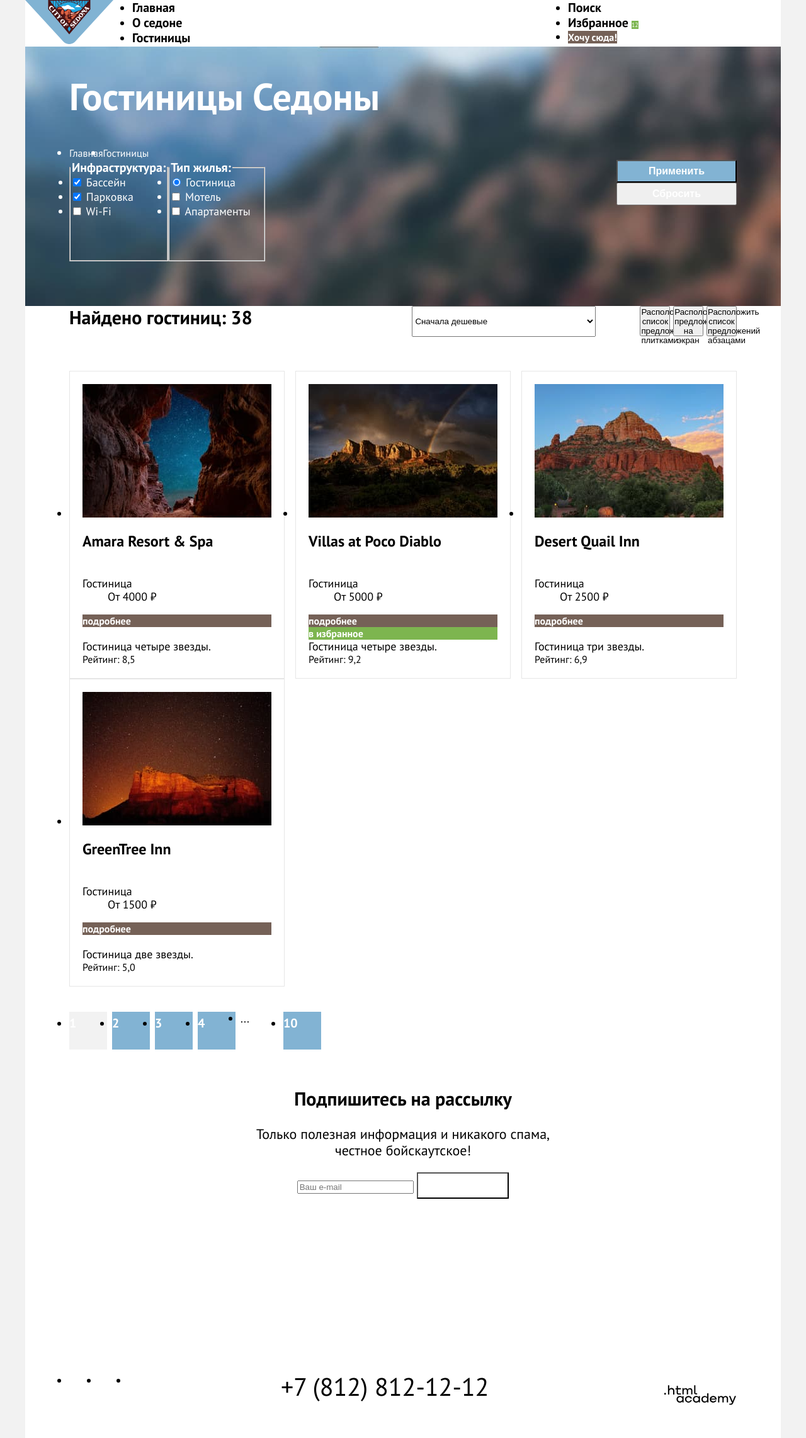
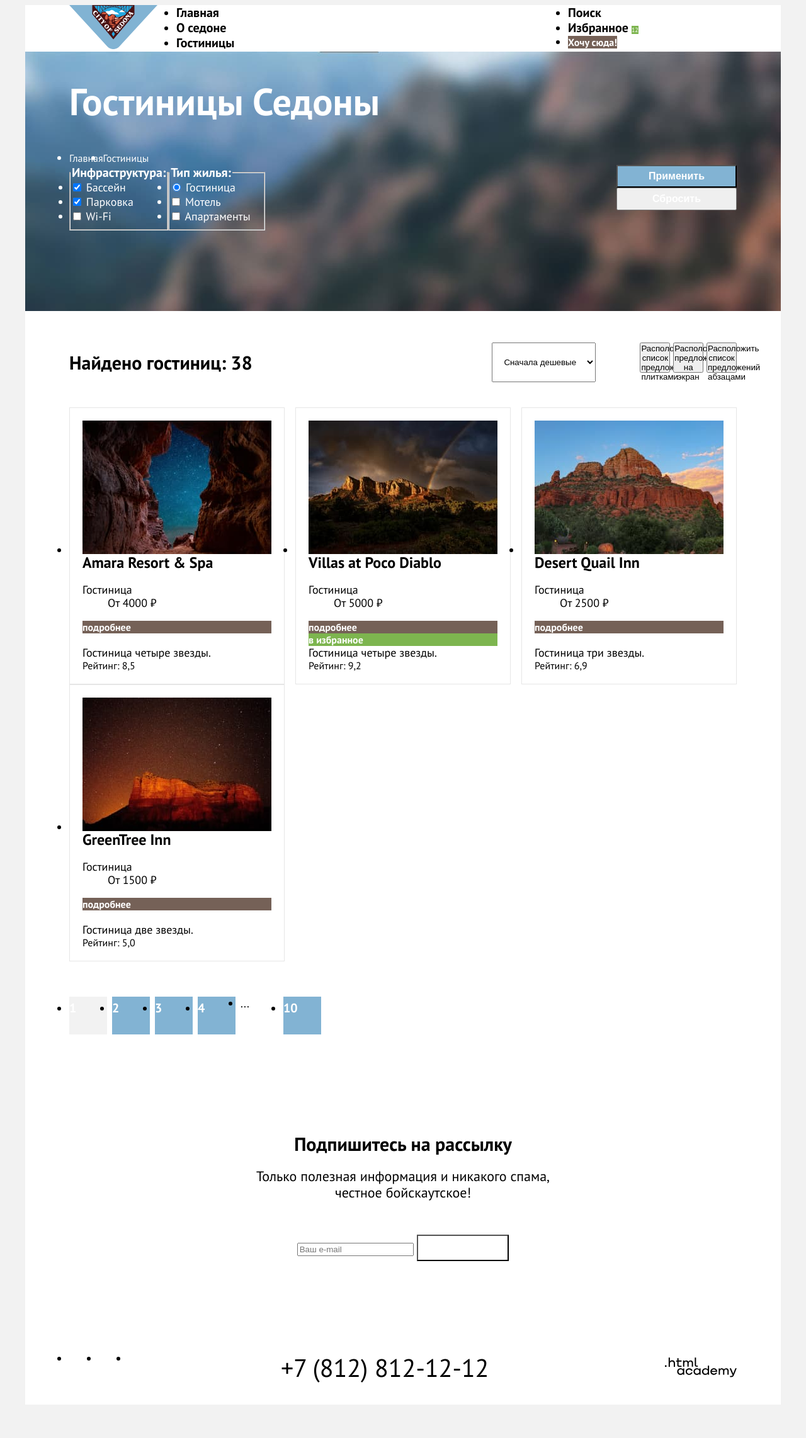
Before and after one commit to htmlacademy-htmlcss/1861971-sedona-1, a plain HTML site: page catalog.html in a window 1280 px wide. Shown: the whole page at 63% size. After the commit the page ends 2231 px from the top, so only its background shows below. Drawn offline with Linux system fonts and the light colour scheme.

Commit message:
Внес изменения по замечаниям.

```diff
--- a/catalog.html
+++ b/catalog.html
@@ -6,9 +6,10 @@
     <link rel="stylesheet" href="styles/styles.css">
   </head>
   <body>
+    <div class="mine-container">
     <header class="page-header">
       <nav class="navigation">
-        <a class="" href="index.html">
+        <a class="city-logo" href="index.html">
           <img src="images/header/logo-header.svg" width="140" height="70" alt="Логотип города Седона.">
         </a>
         <ul class="navigation-list">
@@ -225,8 +226,8 @@
       </div>
 
       <section class="subscription">
-        <h2 class="semantic-emphasis">Подпишитесь на рассылку</h2>
-        <p class="exclamation-paragraph">Только полезная информация и никакого спама,<br>честное бойскаутское!</p>
+        <h2 class="semantic-emphasis semantic-emphasis-padding">Подпишитесь на рассылку</h2>
+        <p class="exclamation-paragraph exclamation-paragraph-padding">Только полезная информация и никакого спама,<br>честное бойскаутское!</p>
         <form class="subscribe-form" action="https://echo.htmlacademy.ru/" method="post">
           <p class="subscribe-for-email">
             <input type="email" name="email" placeholder="Ваш e-mail" autocomplete="off"  required>
@@ -277,5 +278,6 @@
       </section>
       </div>
     </footer>
+    </div>
   </body>
 </html>
--- a/styles/styles.css
+++ b/styles/styles.css
@@ -31,6 +31,11 @@
   --buttons-select: #7DB54F;
 }
 
+*::before,
+*::after {
+  box-sizing: border-box;
+}
+
 html {
   height: 100%;
 }
@@ -39,20 +44,22 @@ body {
   font-family: "PT Sans", sans-serif;
   font-size: 18px;
   line-height: 21px;
+  height: 100%;
+  background-color: var(--forms-elements-second);
+}
+
+.mine-container {
   display: flex;
+  flex-direction: column;
+  height: 100%;
+  width: 1200px;
   margin: 0 auto;
-  flex-direction: column;
-  min-height: 100%;
-  width: 1280px;
-  background-color: var(--forms-elements-second);
 }
 
 /*header-section in index.html*/
 
 .page-header {
-  width: 1200px;
-  min-height: 64px;
-  margin: 0 auto;
+  margin: 0;
   background-color: var(--texts-background-deafault);
 }
 
@@ -62,13 +69,12 @@ body {
 }
 
 .city-logo {
-  min-width: 140px;
-  min-height: 70px;
+  width: 140px;
   margin-left: 70px;
 }
 
 .navigation-list {
-  min-width: 339px;
+  width: 339px;
   margin: 0;
   margin-left: 30px;
   padding: 0;
@@ -89,7 +95,7 @@ body {
 }
 
 .navigation-user {
-  min-width: 268px;
+  width: 268px;
   margin: 0 70px 0 auto;
   padding: 0;
 }
@@ -120,7 +126,6 @@ body {
 /*main-container*/
 
 .homepage-blog {
-  width: 1200px;
   flex-grow: 1;
   margin: 0 auto;
   background-color: var(--texts-background-deafault);
@@ -147,28 +152,30 @@ body {
 
 .exclamation-paragraphs {
   text-align: center;
-  min-height: 261px;
-  padding: 0;
+  padding: 69px 0;
 }
 
 .semantic-emphasis {
+  display: block;
   font-size: 30px;
   line-height: 36px;
   font-weight: 700;
   color: var(--texts-texts-basic);
+  margin: 0;
+  margin-bottom: 25px;
 }
 
 .exclamation-paragraph {
   font-size: 22px;
   line-height: 26px;
   color: var(--texts-second);
+  margin: 0;
 }
 
 /*advantages-section in index.html*/
 
 .advantages {
   text-align: center;
-  min-height: 1155px;
 }
 
 .advantages-list {
@@ -203,25 +210,46 @@ body {
   font-weight: 700;
   line-height: 28px;
   color: var(--texts-texts-basic);
+  margin: 0;
+  margin-bottom: 30px;
 }
 
 .advantages-description {
   color: var(--texts-second);
+  margin: 0;
 }
 
 /*section-offer*/
 
 .offer {
   text-align: center;
-  min-height: 649px;
+  padding-top: 64px;
+}
+
+.subscribe-title {
+  margin: 0;
+  margin-bottom: 20px;
+}
+
+.offer-list {
+  margin-top: 64px;
 }
 
 /*second-section-paragraphs in index.html*/
 
 .exclamation-paragraphs-second {
   text-align: center;
-  width: 1200px;
-  min-height: 406px;
+  padding: 96px 304px;
+}
+
+.semantic-emphasis-padding {
+  margin: 0;
+  margin-bottom: 20px;
+}
+
+.exclamation-paragraph-padding {
+  margin: 0;
+  margin-bottom: 54px;
 }
 
 .hotel-search {
@@ -242,12 +270,15 @@ body {
   background-size: 100%;
   background-repeat: no-repeat;
   color: var(--texts-background-deafault);
-  width: 1200px;
-  min-height: 415px;
+  padding: 96px 258px 104px;
 }
 
 .subscribe-form {
   flex-direction: column;
+}
+
+.subscribe-for-email {
+  margin: 0;
 }
 
 .submit {
@@ -264,35 +295,25 @@ body {
 .page-footer {
   display: flex;
   flex-direction: column;
-  width: 1200px;
-  min-height: 120px;
-  margin: 0 auto;
+  margin: 0;
   background-color: var(--texts-background-deafault);
 }
 
 .footer-container {
   display: flex;
   width: 1060px;
-  min-height: 50px;
   margin: 40px auto 30px;
-}
-
-.footer-social {
-  min-width: 141px;
-  min-height: 40px;
-  margin-right: auto;
 }
 
 .footer-social-list {
   display: flex;
-  width: 141px;
   margin: 0;
   padding: 0;
 }
 
 .footer-social-item {
-  min-width: 47px;
-  min-height: 40px;
+  width: 47px;
+  height: 40px;
 }
 
 .button {
@@ -302,14 +323,10 @@ body {
 
 .footer-contacts {
   width: 720px;
-  min-height: 50px;
+  margin: 0 auto;
+  padding: 5px 0;
   padding-left: 195px;
   padding-right: 194px;
-}
-
-.contacts-container {
-  min-width: 331px;
-  min-height: 40px;
 }
 
 .phone-for-communication {
@@ -321,9 +338,12 @@ body {
 }
 
 .footer-logo {
-  min-width: 115px;
-  min-height: 33px;
-  margin-left: auto;
+  width: 115px;
+  margin: 9px 0;
+}
+
+.logo-block-htmlacademy {
+  margin: 0;
 }
 
 /*filter-section in catalog.html*/
@@ -340,7 +360,6 @@ body {
 .inner-header {
   display: inline-block;
   width: 1060px;
-  min-height: 107px;
   margin: 0 70px;
 }
 
@@ -364,7 +383,6 @@ body {
 
 .filter {
   width: 1060px;
-  min-height: 157px;
   margin: 0 70px;
 }
 
@@ -375,7 +393,6 @@ body {
 
 .catalog-filter-group {
   width: 150px;
-  min-height: 157px;
   margin: 0;
   padding: 0;
 }
@@ -394,7 +411,7 @@ body {
 
 .group-button {
   width: 191px;
-  min-height: 160px;
+  height: 104px;
   margin-left: auto;
 }
 
@@ -415,13 +432,11 @@ body {
 
 .sorting-container {
   width: 1060px;
-  min-height: 1125px;
-  margin: auto;
+  margin: 50px auto 60px;
 }
 
 .sorting {
   display: flex;
-  min-height: 49px;
 }
 
 .counter {
@@ -430,15 +445,14 @@ body {
   line-height: 36px;
   color: var(--texts-texts-basic);
   min-width: 338px;
-  height: 36px;
+  margin: auto 0;
 }
 
 .select-control {
   color: var(--texts-second);
-  width: 292px;
-  height: 49px;
   margin-right: 70px;
   margin-left: auto;
+  padding: 20px 14px;
 }
 
 .button-sort {
@@ -451,7 +465,7 @@ body {
 
 .sorting-accommodation {
   width: 1060px;
-  min-height: 896px;
+  height: 896px;
   margin: 40px auto;
 }
 
@@ -465,15 +479,15 @@ body {
 
 .accommodation-item {
   width: 340px;
-  min-height: 438px;
+  height: 438px;
   border: 1px solid #E6E6E6;
 }
 
 .accommodation-container{
   display: flex;
   flex-direction: column;
-  min-width: 300px;
-  min-height: 398px;
+  width: 300px;
+  height: 398px;
   margin: 20px 20px;
 }
 
@@ -482,6 +496,7 @@ body {
   font-weight: 700;
   line-height: 28px;
   color: var(--texts-texts-basic);
+  margin: 0;
 }
 
 .description-list {
@@ -520,7 +535,6 @@ body {
 /*pagination-section in catalog.html*/
 
 .pagination-buttons {
-  min-height: 60px;
   margin: 0 auto 60px;
 }
 
@@ -560,5 +574,5 @@ body {
 
 .subscription {
   text-align: center;
-  height: 415px;
+  padding: 96px 258px 104px;
 }
```
Also changed, not shown: index.html (+6 -6 lines).
